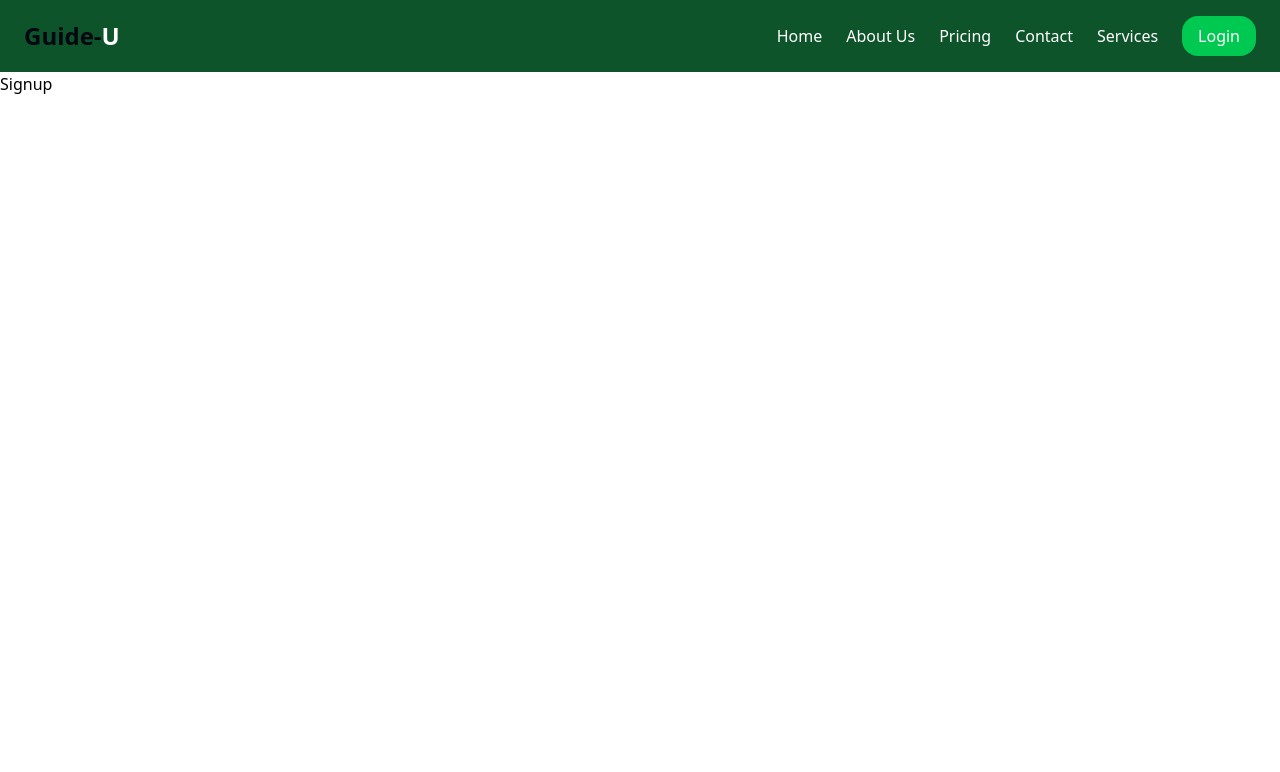
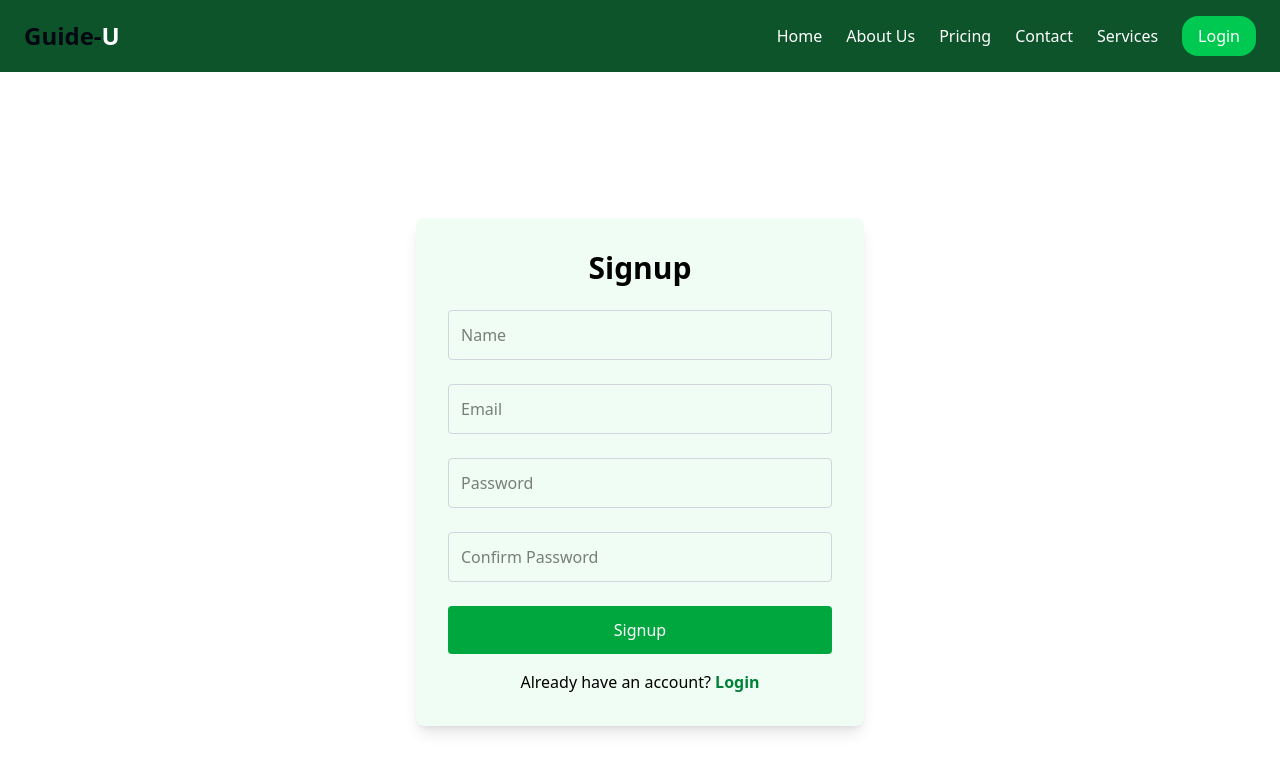
Before and after one commit to Darshani24/Travel-Guid, a Next.js app: page /signup in a window 1280 px wide. Shown: the top 772 px of the page. Built offline with nearby package versions, Linux system fonts and the light colour scheme.

Commit message:
Added signup page

```diff
--- a/src/app/signup/page.js
+++ b/src/app/signup/page.js
@@ -1,115 +1,106 @@
-// "use client";
+"use client";
 
-// import React, { useState } from "react";
-// import axios from "axios";
-// import { useRouter } from "next/navigation";
+import React, { useState } from "react";
+import axios from "axios";
+import { useRouter } from "next/navigation";
 
-// const SignupPage = () => {
-//   const router = useRouter();
+const SignupPage = () => {
+  const router = useRouter();
 
-//   const [name, setName] = useState("");
-//   const [email, setEmail] = useState("");
-//   const [password, setPassword] = useState("");
-//   const [confirmPassword, setConfirmPassword] = useState("");
-//   const [status, setStatus] = useState("");
-//   const [loading, setLoading] = useState(false);
+  const [name, setName] = useState("");
+  const [email, setEmail] = useState("");
+  const [password, setPassword] = useState("");
+  const [confirmPassword, setConfirmPassword] = useState("");
+  const [status, setStatus] = useState("");
+  const [loading, setLoading] = useState(false);
 
-//   const handleSignup = async (e) => {
-//     e.preventDefault();
-//     setStatus("");
+  const handleSignup = async (e) => {
+    e.preventDefault();
+    setStatus("");
 
-//     if (password !== confirmPassword) {
-//       setStatus("Passwords do not match");
-//       return;
-//     }
+    if (password !== confirmPassword) {
+      setStatus("Passwords do not match");
+      return;
+    }
 
-//     setLoading(true);
+    setLoading(true);
 
-//     try {
-//       const res = await axios.post("/api/signup", { name, email, password });
-//       setStatus(res.data.message || "Signup successful!");
-//       if (res.status === 200) {
+    try {
+      const res = await axios.post("/api/signup", { name, email, password });
+      setStatus(res.data.message || "Signup successful!");
+      if (res.status === 200) {
 
-//         setTimeout(() => router.push("/login"), 1500);
-//       }
-//     } catch (error) {
-//       setStatus(error.response?.data?.error || "Signup failed. Try again.");
-//     } finally {
-//       setLoading(false);
-//     }
-//   };
+        setTimeout(() => router.push("/login"), 1500);
+      }
+    } catch (error) {
+      setStatus(error.response?.data?.error || "Signup failed. Try again.");
+    } finally {
+      setLoading(false);
+    }
+  };
 
-//   return (
-//     <section className="min-h-screen flex items-center justify-center bg-white px-6 py-10">
-//       <div className="max-w-md w-full p-8 bg-green-50 rounded-lg shadow-lg">
-//         <h1 className="text-3xl font-bold mb-6 text-center">Signup</h1>
-//         <form onSubmit={handleSignup} className="space-y-6">
-//           <input
-//             type="text"
-//             placeholder="Name"
-//             value={name}
-//             onChange={(e) => setName(e.target.value)}
-//             required
-//             className="w-full p-3 border border-gray-300 rounded focus:outline-none focus:ring-2 focus:ring-green-500"
-//           />
-//           <input
-//             type="email"
-//             placeholder="Email"
-//             value={email}
-//             onChange={(e) => setEmail(e.target.value)}
-//             required
-//             className="w-full p-3 border border-gray-300 rounded focus:outline-none focus:ring-2 focus:ring-green-500"
-//           />
-//           <input
-//             type="password"
-//             placeholder="Password"
-//             value={password}
-//             onChange={(e) => setPassword(e.target.value)}
-//             required
-//             className="w-full p-3 border border-gray-300 rounded focus:outline-none focus:ring-2 focus:ring-green-500"
-//           />
-//           <input
-//             type="password"
-//             placeholder="Confirm Password"
-//             value={confirmPassword}
-//             onChange={(e) => setConfirmPassword(e.target.value)}
-//             required
-//             className="w-full p-3 border border-gray-300 rounded focus:outline-none focus:ring-2 focus:ring-green-500"
-//           />
-//           <button
-//             type="submit"
-//             disabled={loading}
-//             className="w-full bg-green-600 text-white py-3 rounded hover:bg-green-800 transition disabled:opacity-50"
-//           >
-//             {loading ? "Signing up..." : "Signup"}
-//           </button>
-//         </form>
-//         {status && (
-//           <p className="mt-4 text-center text-red-600">
-//             {status}
-//           </p>
-//         )}
-//         <p className="mt-4 text-center">
-//           Already have an account?{" "}
-//           <button
-//             onClick={() => router.push("/login")}
-//             className="text-green-700 font-bold"
-//           >
-//             Login
-//           </button>
-//         </p>
-//       </div>
-//     </section>
-//   );
-// };
+  return (
+    <section className="min-h-screen flex items-center justify-center bg-white px-6 py-10">
+      <div className="max-w-md w-full p-8 bg-green-50 rounded-lg shadow-lg">
+        <h1 className="text-3xl font-bold mb-6 text-center">Signup</h1>
+        <form onSubmit={handleSignup} className="space-y-6">
+          <input
+            type="text"
+            placeholder="Name"
+            value={name}
+            onChange={(e) => setName(e.target.value)}
+            required
+            className="w-full p-3 border border-gray-300 rounded focus:outline-none focus:ring-2 focus:ring-green-500"
+          />
+          <input
+            type="email"
+            placeholder="Email"
+            value={email}
+            onChange={(e) => setEmail(e.target.value)}
+            required
+            className="w-full p-3 border border-gray-300 rounded focus:outline-none focus:ring-2 focus:ring-green-500"
+          />
+          <input
+            type="password"
+            placeholder="Password"
+            value={password}
+            onChange={(e) => setPassword(e.target.value)}
+            required
+            className="w-full p-3 border border-gray-300 rounded focus:outline-none focus:ring-2 focus:ring-green-500"
+          />
+          <input
+            type="password"
+            placeholder="Confirm Password"
+            value={confirmPassword}
+            onChange={(e) => setConfirmPassword(e.target.value)}
+            required
+            className="w-full p-3 border border-gray-300 rounded focus:outline-none focus:ring-2 focus:ring-green-500"
+          />
+          <button
+            type="submit"
+            disabled={loading}
+            className="w-full bg-green-600 text-white py-3 rounded hover:bg-green-800 transition disabled:opacity-50"
+          >
+            {loading ? "Signing up..." : "Signup"}
+          </button>
+        </form>
+        {status && (
+          <p className="mt-4 text-center text-red-600">
+            {status}
+          </p>
+        )}
+        <p className="mt-4 text-center">
+          Already have an account?{" "}
+          <button
+            onClick={() => router.push("/login")}
+            className="text-green-700 font-bold"
+          >
+            Login
+          </button>
+        </p>
+      </div>
+    </section>
+  );
+};
 
-// export default SignupPage;
-import React from 'react'
-
-const Signup = () => {
-  return (
-    <div>Signup</div>
-  )
-}
-
-export default Signup
+export default SignupPage;
```
